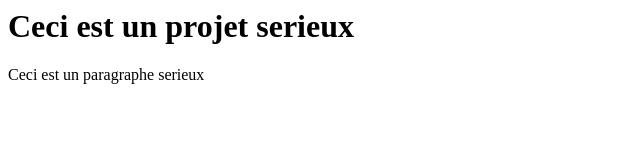
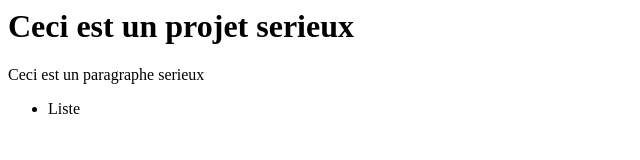
Before and after one commit to MorganITAka/IT-GIT, a plain HTML site: page index.html in a window 1280 px wide. Shown: the full height of the page, 0-640 px from the left. Drawn offline with Linux system fonts and the light colour scheme.

Commit message:
Add List

```diff
--- a/index.html
+++ b/index.html
@@ -1,2 +1,5 @@
 <h1>Ceci est un projet serieux</h1>
 <p>Ceci est un paragraphe serieux</p>
+<ul>
+<li>Liste</li>
+</ul>
```
